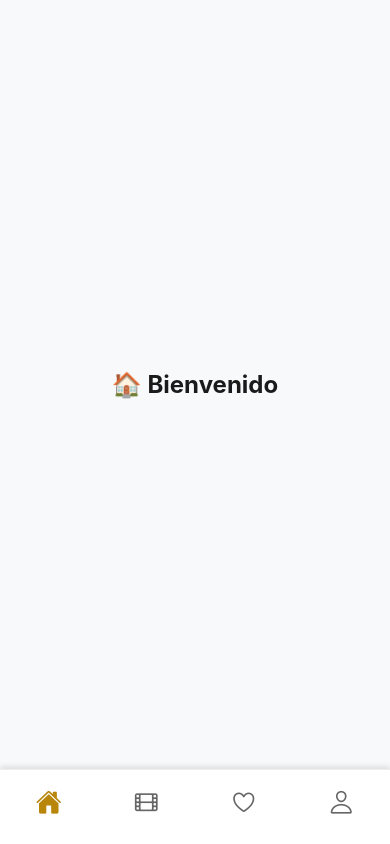
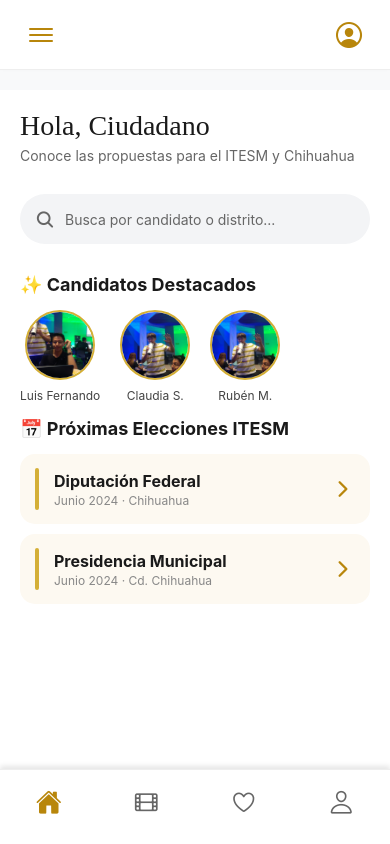
Before and after one commit to Andres-cor7/INGEDEMOCRATICOS, a React Native app: screen / in a window 390 px wide. Built offline with nearby package versions, Linux system fonts and the light colour scheme.

Commit message:
Parte-Gael

```diff
--- /dev/null
+++ b/src/components/HeaderSuperior.js
@@ -0,0 +1,46 @@
+import React from 'react';
+import { View, StyleSheet, TouchableOpacity, Dimensions } from 'react-native';
+import { Ionicons } from '@expo/vector-icons';
+
+const { width } = Dimensions.get('window');
+
+const HeaderSuperior = () => {
+  return (
+    <View style={styles.container}>
+      <TouchableOpacity style={styles.iconButton}>
+        <Ionicons name="menu-outline" size={32} color="#B8860B" />
+      </TouchableOpacity>
+      <TouchableOpacity style={styles.iconButton}>
+        <Ionicons name="person-circle-outline" size={32} color="#B8860B" />
+      </TouchableOpacity>
+    </View>
+  );
+};
+
+const styles = StyleSheet.create({
+  container: {
+    position: 'absolute',
+    top: 0,
+    width: width,
+    height: 70,
+    backgroundColor: '#FFFFFF',
+    flexDirection: 'row',
+    justifyContent: 'space-between',
+    alignItems: 'center',
+    paddingHorizontal: 20,
+    paddingTop: 1,
+    zIndex: 1000,
+    elevation: 10,
+    borderBottomWidth: 1,
+    borderBottomColor: '#EEE',
+    shadowColor: '#000',
+    shadowOffset: { width: 0, height: -3 },
+    shadowOpacity: 0.1,
+    shadowRadius: 5,
+  },
+  iconButton: {
+    padding: 5,
+  }
+});
+
+export default HeaderSuperior;
--- /dev/null
+++ b/src/components/PantallaInicioContent.js
@@ -0,0 +1,150 @@
+import React from 'react';
+import { View, Text, StyleSheet, ScrollView, TouchableOpacity, Image } from 'react-native';
+import { Ionicons } from '@expo/vector-icons';
+
+const PantallaInicioContent = () => {
+  const candidatosDestacados = [
+    { id: '1', nombre: 'Luis Fernando', foto: require('../../assets/Dante.jpeg') },
+    { id: '2', nombre: 'Claudia S.', foto: require('../../assets/Ruben.jpeg') },
+    { id: '3', nombre: 'Rubén M.', foto: require('../../assets/Ruben.jpeg') }
+  ];
+
+  return (
+    <ScrollView style={styles.container} showsVerticalScrollIndicator={false}>
+      <View style={styles.header}>
+        <Text style={styles.bienvenida}>Hola, Ciudadano</Text>
+        <Text style={styles.subtitulo}>Conoce las propuestas para el ITESM y Chihuahua</Text>
+      </View>
+
+      <TouchableOpacity style={styles.searchBar}>
+        <Ionicons name="search" size={20} color="#666" />
+        <Text style={styles.searchText}>Busca por candidato o distrito...</Text>
+      </TouchableOpacity>
+
+      <Text style={styles.seccionTitulo}>✨ Candidatos Destacados</Text>
+      <ScrollView horizontal showsHorizontalScrollIndicator={false} style={styles.featuredList}>
+        {candidatosDestacados.map(candidato => (
+          <TouchableOpacity key={candidato.id} style={styles.featuredItem}>
+            <Image source={candidato.foto} style={styles.featuredImage} />
+            <Text style={styles.featuredName}>{candidato.nombre}</Text>
+          </TouchableOpacity>
+        ))}
+      </ScrollView>
+
+      <Text style={styles.seccionTitulo}>📅 Próximas Elecciones ITESM</Text>
+      <View style={styles.electionCard}>
+        <View style={styles.goldSeparator}></View>
+        <View style={styles.electionInfo}>
+          <Text style={styles.electionTitle}>Diputación Federal</Text>
+          <Text style={styles.electionDate}>Junio 2024 · Chihuahua</Text>
+        </View>
+        <Ionicons name="chevron-forward" size={24} color="#B8860B" />
+      </View>
+
+      <View style={styles.electionCard}>
+        <View style={styles.goldSeparator}></View>
+        <View style={styles.electionInfo}>
+          <Text style={styles.electionTitle}>Presidencia Municipal</Text>
+          <Text style={styles.electionDate}>Junio 2024 · Cd. Chihuahua</Text>
+        </View>
+        <Ionicons name="chevron-forward" size={24} color="#B8860B" />
+      </View>
+
+      <View style={{ height: 100 }}></View>
+    </ScrollView>
+  );
+};
+
+const styles = StyleSheet.create({
+  container: {
+    flex: 1,
+    backgroundColor: '#FFF',
+    paddingHorizontal: 20,
+  },
+  header: {
+    marginTop: 20,
+    marginBottom: 15,
+  },
+  bienvenida: {
+    fontSize: 28,
+    color: '#1a1a1a',
+    fontFamily: 'serif',
+  },
+  subtitulo: {
+    fontSize: 14,
+    color: '#666',
+    marginTop: 5,
+  },
+  searchBar: {
+    flexDirection: 'row',
+    alignItems: 'center',
+    backgroundColor: '#F3F4F6',
+    height: 50,
+    borderRadius: 25,
+    paddingHorizontal: 15,
+    marginVertical: 15,
+  },
+  searchText: {
+    color: '#666',
+    marginLeft: 10,
+    fontSize: 14,
+  },
+  seccionTitulo: {
+    fontSize: 18,
+    fontWeight: 'bold',
+    color: '#1a1a1a',
+    marginVertical: 15,
+  },
+  featuredList: {
+    flexDirection: 'row',
+  },
+  featuredItem: {
+    alignItems: 'center',
+    marginRight: 20,
+  },
+  featuredImage: {
+    width: 70,
+    height: 70,
+    borderRadius: 35,
+    borderWidth: 2,
+    borderColor: '#D4AF37',
+  },
+  featuredName: {
+    fontSize: 12,
+    marginTop: 8,
+    color: '#444',
+    textAlign: 'center',
+  },
+  electionCard: {
+    flexDirection: 'row',
+    alignItems: 'center',
+    backgroundColor: '#FDF9F1',
+    borderRadius: 15,
+    height: 70,
+    paddingHorizontal: 15,
+    marginBottom: 10,
+    elevation: 3,
+  },
+  goldSeparator: {
+    width: 4,
+    height: '60%',
+    backgroundColor: '#D4AF37',
+    borderRadius: 2,
+    marginRight: 15,
+  },
+  electionInfo: {
+    flex: 1,
+  },
+  electionTitle: {
+    fontSize: 16,
+    fontWeight: 'bold',
+    color: '#1a1a1a',
+  },
+  electionDate: {
+    fontSize: 12,
+    color: '#888',
+    marginTop: 2,
+  },
+});
+
+export default PantallaInicioContent;
--- a/src/components/TarjetaCandidato.js
+++ b/src/components/TarjetaCandidato.js
@@ -3,6 +3,7 @@
 
 const { width, height } = Dimensions.get('window');
 
+const MARGEN_SIMETRICO = width * .04; // 4% de margen a cada lado
 const TarjetaCandidato = ({ item }) => {
   const [liked, setLiked] = useState(false);
 
@@ -61,18 +62,24 @@
   cardContainer: {
     width: width,
     height: height,
-    justifyContent: 'center',
     alignItems: 'center',
-    backgroundColor: '#121212',
+    backgroundColor: '#fffcef',
+
   },
   card: {
     width: width * 0.92,
-    height: height * 0.82,
-    backgroundColor: '#FDF9F1',
+    height: height * 0.78,
+    backgroundColor: '#fffae8',
     borderRadius: 30,
     padding: 20,
     elevation: 10,
     position: 'relative',
+    shadowColor: '#000',
+    shadowOffset: { width: 0, height: -3 },
+    shadowOpacity: 0.1,
+    shadowRadius: 5,
+    marginTop: MARGEN_SIMETRICO,
+    marginBottom: MARGEN_SIMETRICO,
   },
   image: {
     width: '100%',
--- a/src/screens/FeedScreen.js
+++ b/src/screens/FeedScreen.js
@@ -1,10 +1,16 @@
 import React, { useState } from 'react';
 import { StyleSheet, View, FlatList, Dimensions, Text, TouchableOpacity, ScrollView } from 'react-native';
+
+// COMPONENTES
+import HeaderSuperior from '../components/HeaderSuperior';
+import MenuNavegacion from '../components/MenuNavegacion';
 import TarjetaCandidato from '../components/TarjetaCandidato';
-import MenuNavegacion from '../components/MenuNavegacion';
+import PantallaInicioContent from '../components/PantallaInicioContent';
+
+// DATOS
 import { POLITICOS } from '../data/datos';
 
-const { height, width } = Dimensions.get('window');
+const { height } = Dimensions.get('window');
 
 const FeedScreen = () => {
   const [seccionActual, setSeccionActual] = useState('home');
@@ -13,7 +19,7 @@
   const SettingCard = ({ titulo }) => (
     <TouchableOpacity
       style={styles.settingCard}
-      onPress={() => console.log(`Navegando a: ${titulo}`)} // Aquí irá la navegación futura
+      onPress={() => console.log(`Navegando a: ${titulo}`)}
     >
       <Text style={styles.settingText}>{titulo}</Text>
       <Text style={styles.arrow}>›</Text>
@@ -23,12 +29,11 @@
   const renderContenido = () => {
     switch (seccionActual) {
       case 'home':
-        return (
-          <View style={styles.center}>
-            <Text style={styles.titleText}>🏠 Bienvenido</Text>
-          </View>
-        );
+        // Pantalla Principal (Dashboard)
+        return <PantallaInicioContent />;
+
       case 'reels':
+        // Pantalla de Reels (Políticos)
         return (
           <FlatList
             data={POLITICOS}
@@ -41,17 +46,20 @@
             decelerationRate="fast"
           />
         );
+
       case 'heart':
+        // Pantalla Favoritos
         return (
           <View style={styles.center}>
             <Text style={styles.titleText}>❤️ Mis Favoritos</Text>
           </View>
         );
+
       case 'profile':
+        // Pantalla Configuración (La que me pediste)
         return (
-          <ScrollView style={styles.settingsContainer}>
+          <ScrollView style={styles.settingsContainer} showsVerticalScrollIndicator={false}>
             <Text style={styles.headerTitle}>Configuración</Text>
-            {/* Las 5 tarjetas que pediste */}
             <SettingCard titulo="Ubicación" />
             <SettingCard titulo="Accesibilidad" />
             <SettingCard titulo="Ruben & Sheinbawm forever ❤️" />
@@ -59,6 +67,7 @@
             <SettingCard titulo="Acerca de nosotros" />
           </ScrollView>
         );
+
       default:
         return null;
     }
@@ -66,9 +75,15 @@
 
   return (
     <View style={styles.mainWrapper}>
+      {/* HEADER FIJO */}
+      <HeaderSuperior />
+
+      {/* CONTENIDO CAMBIANTE */}
       <View style={styles.contentArea}>
         {renderContenido()}
       </View>
+
+      {/* MENÚ INFERIOR FIJO */}
       <MenuNavegacion setSeccion={setSeccionActual} seccionActual={seccionActual} />
     </View>
   );
@@ -77,11 +92,12 @@
 const styles = StyleSheet.create({
   mainWrapper: {
     flex: 1,
-    backgroundColor: '#F8F9FA', // Un gris muy claro para que resalten las tarjetas blancas
+    backgroundColor: '#F8F9FA', // Fondo claro base
   },
   contentArea: {
     flex: 1,
-    marginBottom: 75,
+    marginTop: 90, // Deja espacio exacto para el HeaderSuperior
+    marginBottom: 75, // Deja espacio exacto para el MenuNavegacion
   },
   center: {
     flex: 1,
@@ -93,11 +109,12 @@
     fontWeight: 'bold',
     color: '#1a1a1a',
   },
-  // ESTILOS DE SETTINGS
+
+  // --- ESTILOS DE LA SECCIÓN DE CONFIGURACIÓN ---
   settingsContainer: {
     flex: 1,
-    padding: 20,
-    paddingTop: 60,
+    paddingHorizontal: 20,
+    paddingTop: 15, // Un poco de espacio arriba
   },
   headerTitle: {
     fontSize: 28,
@@ -106,7 +123,7 @@
     color: '#1a1a1a',
   },
   settingCard: {
-    backgroundColor: '#FFFFFF',
+    backgroundColor: '#ffffff',
     paddingVertical: 20,
     paddingHorizontal: 20,
     borderRadius: 15,
@@ -114,8 +131,8 @@
     flexDirection: 'row',
     justifyContent: 'space-between',
     alignItems: 'center',
-    // Sombreado ligero
-    shadowColor: '#000',
+    // Sombreado para look premium
+    shadowColor: '#000000',
     shadowOffset: { width: 0, height: 2 },
     shadowOpacity: 0.05,
     shadowRadius: 4,
```
